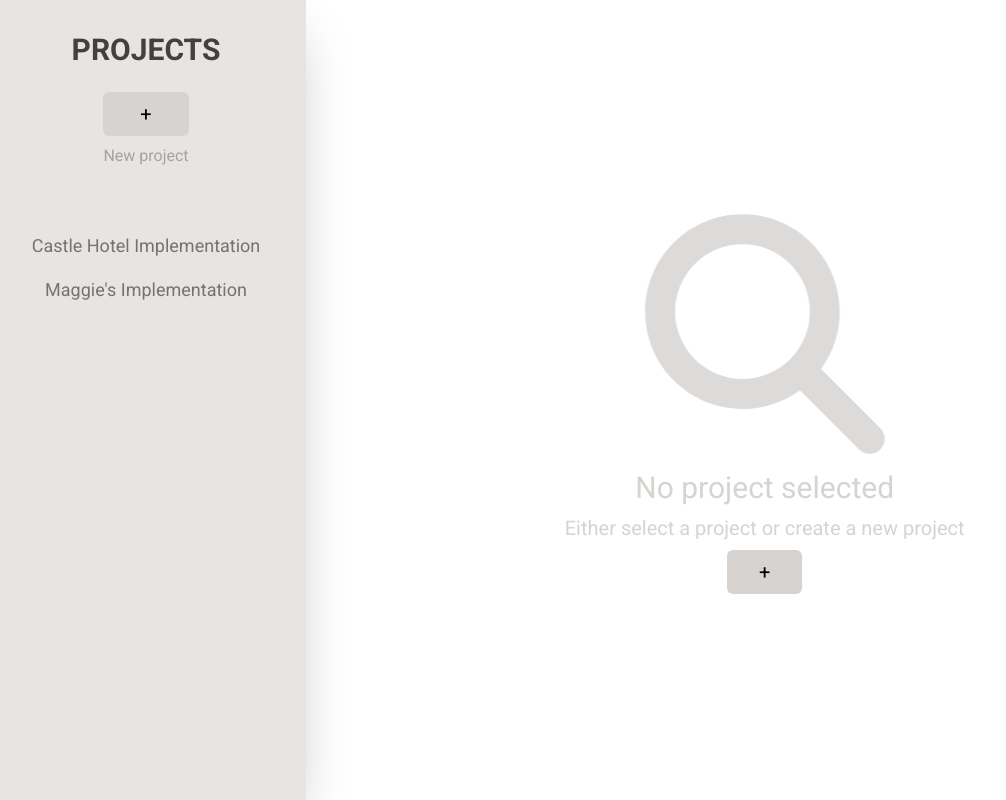
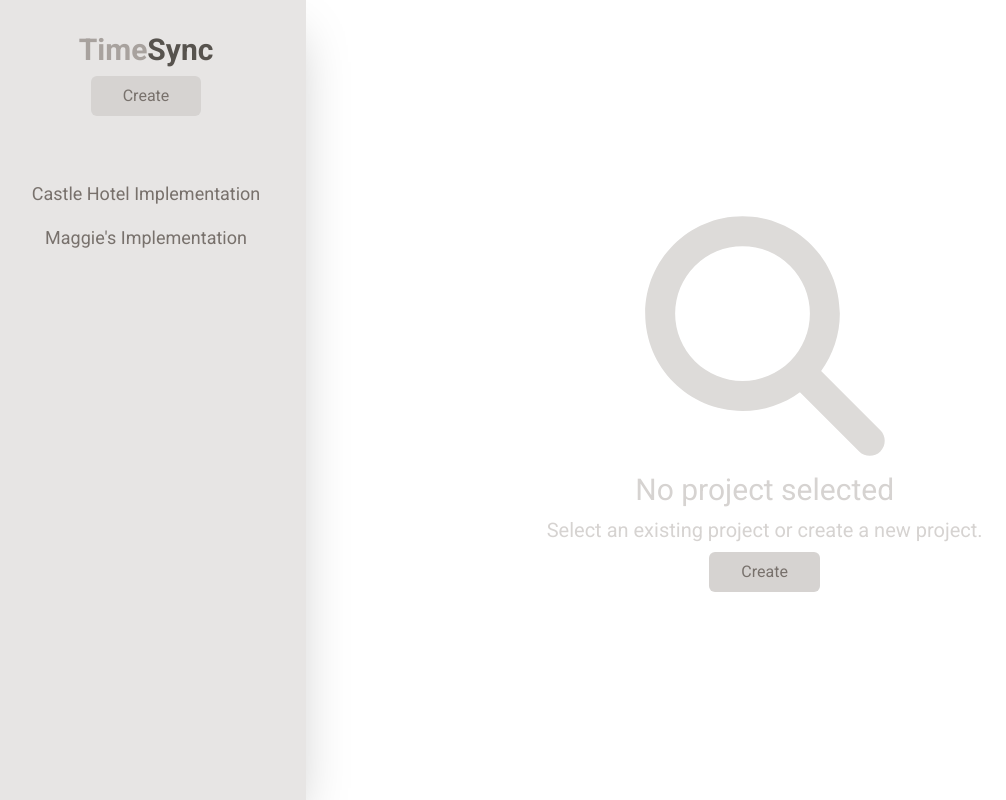
Before and after one commit to wylieaj/TimeSync, a React (Vite) app: page / in a window 1280 px wide. Shown: the whole page, without its empty margins (14-1020 px from the left). Built offline with nearby package versions, Linux system fonts and the light colour scheme.

Commit message:
New Projects page and add new projects logic

```diff
--- a/src/App.jsx
+++ b/src/App.jsx
@@ -53,18 +53,30 @@ const App = () => {
     });
   };
 
+  const addProject = (projectData) => {
+    setState((prevState) => {
+      return {
+        ...prevState,
+        projects: [...prevState.projects, { id: Math.random(), ...projectData }],
+
+        contentState: null,
+      };
+    });
+    setState;
+  };
+
   let content = "";
   if (state.contentState === null) {
-    content = <NoProjectSelected addNewProjectFunc={handleNewProject} />;
+    content = <NoProjectSelected func={handleNewProject} />;
   } else if (state.contentState === undefined) {
-    content = <NewProject />;
+    content = <NewProject addProject={addProject} />;
   }
 
   return (
     <div
       className="flex
     ">
-      <SideBar projectList={state.projects} addNewProjectFunc={handleNewProject} />
+      <SideBar projectList={state.projects} func={handleNewProject} />
       {content}
     </div>
   );
--- /dev/null
+++ b/src/components/Buttons/Button.jsx
@@ -0,0 +1,9 @@
+const Button = ({ buttonLabel = "Placeholder", func }) => {
+  return (
+    <button onClick={func} className="py-2 px-8 rounded-md bg-stone-300 text-stone-500 hover:bg-stone-400 hover:text-stone-900">
+      {buttonLabel}
+    </button>
+  );
+};
+
+export default Button;
--- a/src/components/Content/NewProject.jsx
+++ b/src/components/Content/NewProject.jsx
@@ -1,7 +1,52 @@
-const NewProject = () => {
+import { useRef } from "react";
+import Button from "../Buttons/Button";
+import Input from "../Inputs/Input";
+
+const NewProject = ({ addProject }) => {
+  const nameRef = useRef();
+  const startDateRef = useRef();
+  const customerRef = useRef();
+  const dossierRef = useRef();
+  const descriptionRef = useRef();
+
+  const submitProject = () => {
+    const projectName = nameRef.current.value;
+    const projectStartDate = startDateRef.current.value;
+    const projectCustomer = customerRef.current.value;
+    const projectDossier = dossierRef.current.value;
+    const projectDescription = descriptionRef.current.value;
+
+    if (projectName === "" || projectCustomer === "" || projectDescription === "" || projectDossier === "" || projectStartDate === "") {
+      console.log("ERROR, all fields must be filled");
+    } else {
+      const projectData = {
+        name: projectName,
+        description: projectDescription,
+        customer: projectCustomer,
+        custDossier: projectDossier,
+        projectStartDate: projectStartDate,
+      };
+
+      addProject(projectData);
+    }
+  };
+
   return (
-    <section>
-      <h1>NEW PROJECT</h1>
+    <section className="w-2/3 my-auto">
+      <div className="flex justify-center gap-24">
+        <Input labelName="Project Name" inputLink="name" ref={nameRef} />
+        <Input labelName="Start Date" inputLink="projectStartDate" type="date" ref={startDateRef} />
+      </div>
+      <div className="flex justify-center gap-24 mt-8">
+        <Input labelName="Customer" inputLink="customer" ref={customerRef} />
+        <Input labelName="Dossier" inputLink="custDossier" ref={dossierRef} />
+      </div>
+      <div className="flex justify-center gap-24 mt-8">
+        <Input labelName="Project Description" inputLink="description" isTextArea ref={descriptionRef} />
+      </div>
+      <div className="flex justify-center gap-24 mt-16">
+        <Button buttonLabel="Submit" func={submitProject} />
+      </div>
     </section>
   );
 };
--- a/src/components/Content/NoProjectSelected.jsx
+++ b/src/components/Content/NoProjectSelected.jsx
@@ -1,17 +1,16 @@
+import Button from "../Buttons/Button.jsx";
 import { FontAwesomeIcon } from "@fortawesome/react-fontawesome";
 import { faMagnifyingGlass } from "@fortawesome/free-solid-svg-icons";
 
-const NoProjectSelected = ({ addNewProjectFunc }) => {
+const NoProjectSelected = ({ func }) => {
   return (
     <section className="mt-8 ml-8 w-2/3 flex flex-col text-center">
       <div className=" flex flex-col gap-2 mx-auto my-auto">
         <FontAwesomeIcon icon={faMagnifyingGlass} beat size="2xl" style={{ color: "#dddbd9" }} className="text-[12rem]" />
         <h2 className="mt-8 text-3xl text-stone-300">No project selected</h2>
-        <p className="text-xl text-stone-300">Either select a project or create a new project</p>
+        <p className="text-xl text-stone-300">Select an existing project or create a new project.</p>
         <div>
-          <button onClick={addNewProjectFunc} className="py-2 px-8 rounded-md bg-stone-300 text-xl hover:bg-stone-400 hover:text-stone-700">
-            &#43;
-          </button>
+          <Button buttonLabel="Create" func={func} />
         </div>
       </div>
     </section>
--- /dev/null
+++ b/src/components/Inputs/Input.jsx
@@ -0,0 +1,18 @@
+import { forwardRef } from "react";
+
+const Input = forwardRef(function Input({ labelName = "placeholder", inputLink = "placeholder", isTextArea = false, ...props }, ref) {
+  return (
+    <p className="flex flex-col gap-2">
+      <label htmlFor={inputLink} className="text-xl text-stone-700 text-center">
+        {labelName}
+      </label>
+      {isTextArea ? (
+        <textarea id={inputLink} ref={ref} className="bg-stone-200 p-2 outline-none rounded-md w-[36rem] h-[12rem] text-stone-700 text-lg focus:border-b-[1px] focus:border-stone-700" />
+      ) : (
+        <input id={inputLink} ref={ref} type="text" {...props} className="bg-stone-200 p-2 outline-none rounded-md w-[20rem] text-stone-700 text-lg focus:border-b-[1px] focus:border-stone-700" />
+      )}
+    </p>
+  );
+});
+
+export default Input;
--- a/src/components/SideBar/SideBar.jsx
+++ b/src/components/SideBar/SideBar.jsx
@@ -1,14 +1,14 @@
-const SideBar = ({ projectList, addNewProjectFunc }) => {
+import Button from "../Buttons/Button.jsx";
+
+const SideBar = ({ projectList, func }) => {
   return (
     <aside className="w-[20rem] h-screen bg-stone-200 shadow-2xl">
       <div className="flex flex-col gap-2 justify-center items-center">
-        <h2 className="text-3xl pt-8 uppercase text-stone-700 font-semibold">Projects</h2>
-        <div className=" flex flex-col mt-4 gap-2 text-center">
-          <button onClick={addNewProjectFunc} className="py-2 px-8 rounded-md bg-stone-300 text-xl hover:bg-stone-400 hover:text-stone-700">
-            &#43;
-          </button>
-          <p className="text-stone-400">New project</p>
-        </div>
+        <h2 className="text-3xl pt-8 font-semibold">
+          <span className="text-stone-400">Time</span>
+          <span className="text-stone-600">Sync</span>
+        </h2>
+        <Button buttonLabel="Create" func={func} />
       </div>
 
       {projectList <= 0 ? (
@@ -17,7 +17,7 @@ const SideBar = ({ projectList, addNewProjectFunc }) => {
         <ul className="flex flex-col gap-4 mt-16">
           {projectList.map((project) => {
             return (
-              <button key={project.id} className="text-lg text-stone-500 hover:text-stone-900 focus:text-stone-900">
+              <button key={project.id} className="text-lg text-stone-500 hover:text-stone-900 focus:text-stone-900 focus:font-bold">
                 {project.name}
               </button>
             );
```
